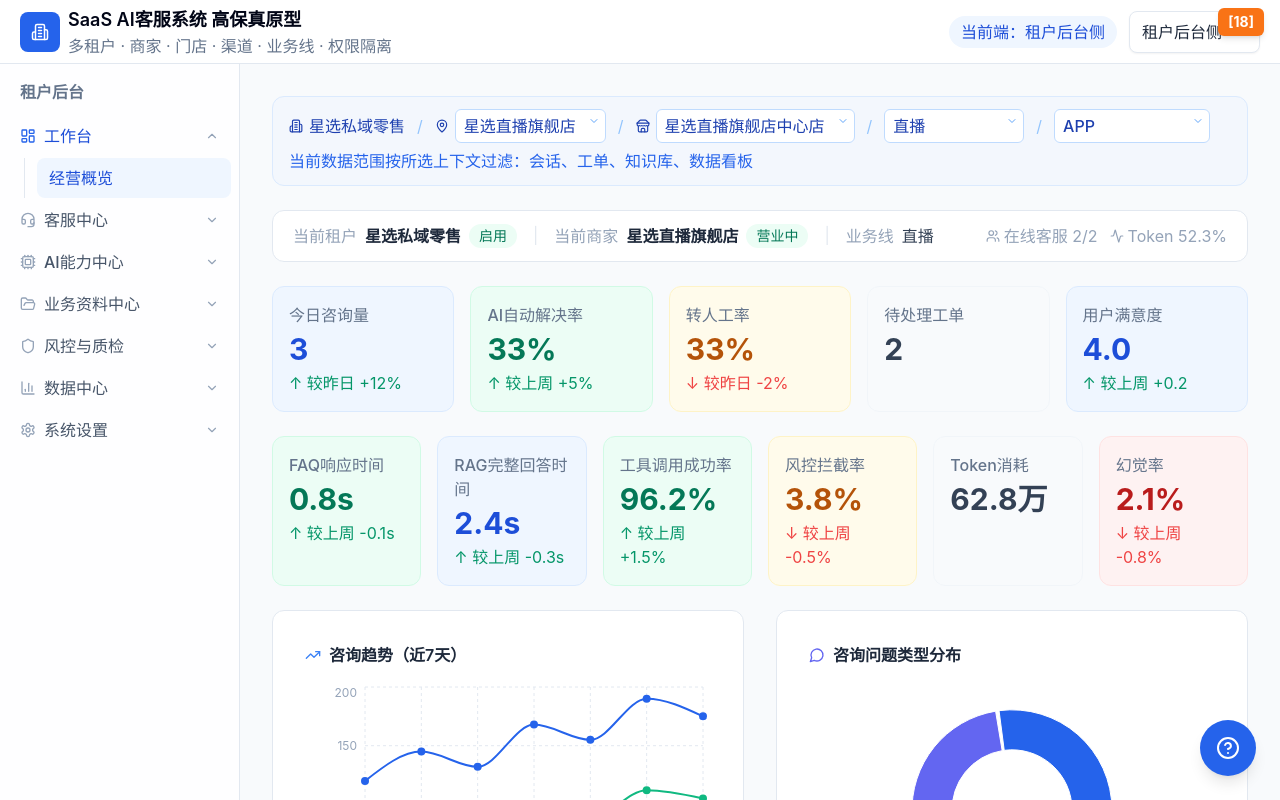
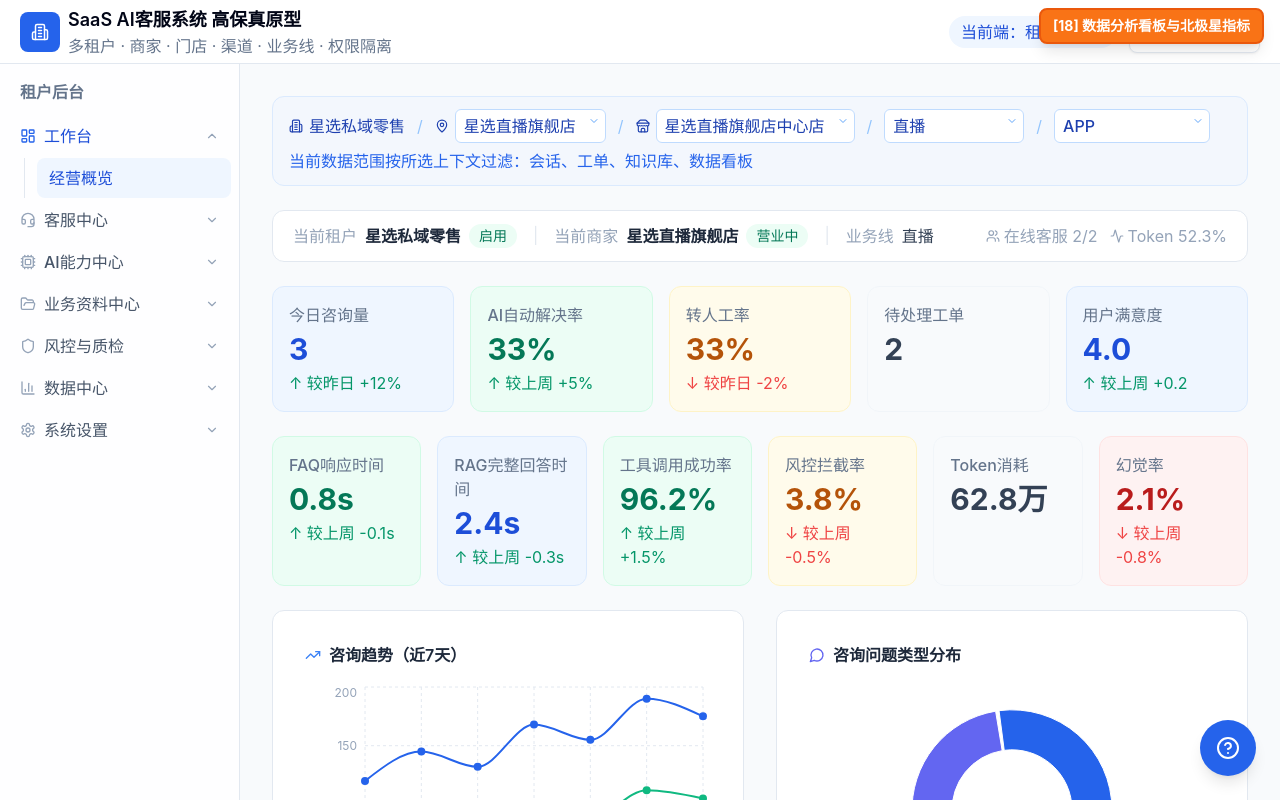
Before and after one commit to eltonliz/saas-ai-customer-service-prototype, a React (Vite) app: page / in a window 1280 px wide. Shown: the top 800 px of the page. Built offline with nearby package versions, Linux system fonts and the light colour scheme.

Commit message:
fix: RequirementBadge显示更醒目的标签 — 带标题文本+大号border+shadow
- 角标从bare number改为显示 [N] 标题截断 格式
- px-3 py-1.5 更大尺寸，border-2 边框更明显
- shadow-lg 增强对比度，确保在浅色背景上可见

```diff
--- a/src/components/RequirementBadge.tsx
+++ b/src/components/RequirementBadge.tsx
@@ -96,8 +96,8 @@ export function RequirementBadge({ req, anchorRef, offset, index = 0, className
         onMouseEnter={handleMouseEnter}
         title={`需求 ${req.id}: ${req.title}`}
       >
-        <span className="inline-flex items-center gap-1 rounded-md bg-orange-500 px-2.5 py-1 text-sm font-bold text-white shadow-md cursor-pointer hover:bg-orange-600 transition-colors">
-          [{req.id}]
+        <span className="inline-flex items-center gap-1.5 rounded-lg bg-orange-500 px-3 py-1.5 text-sm font-bold text-white shadow-lg cursor-pointer hover:bg-orange-600 transition-colors border-2 border-orange-600">
+          [{req.id}] {req.title.slice(0, 12)}{req.title.length > 12 ? "..." : ""}
         </span>
       </div>
 
```
